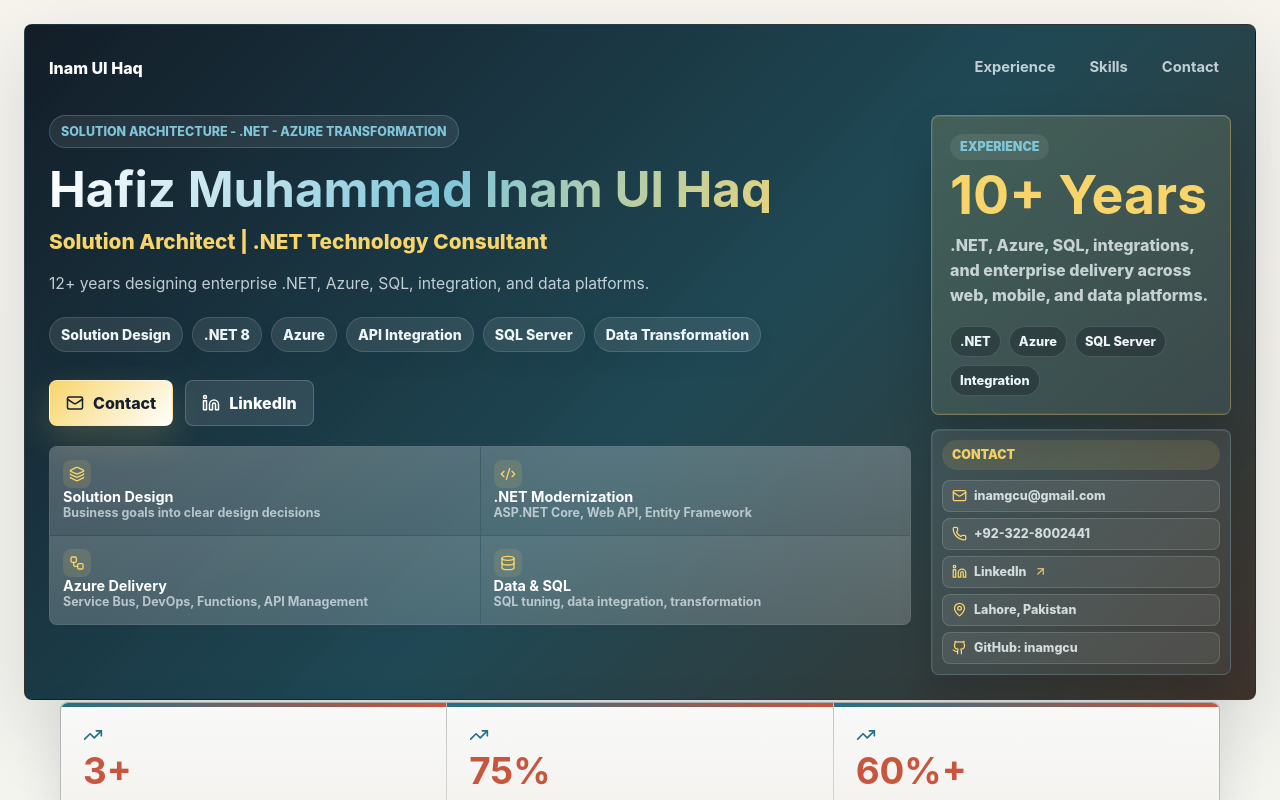
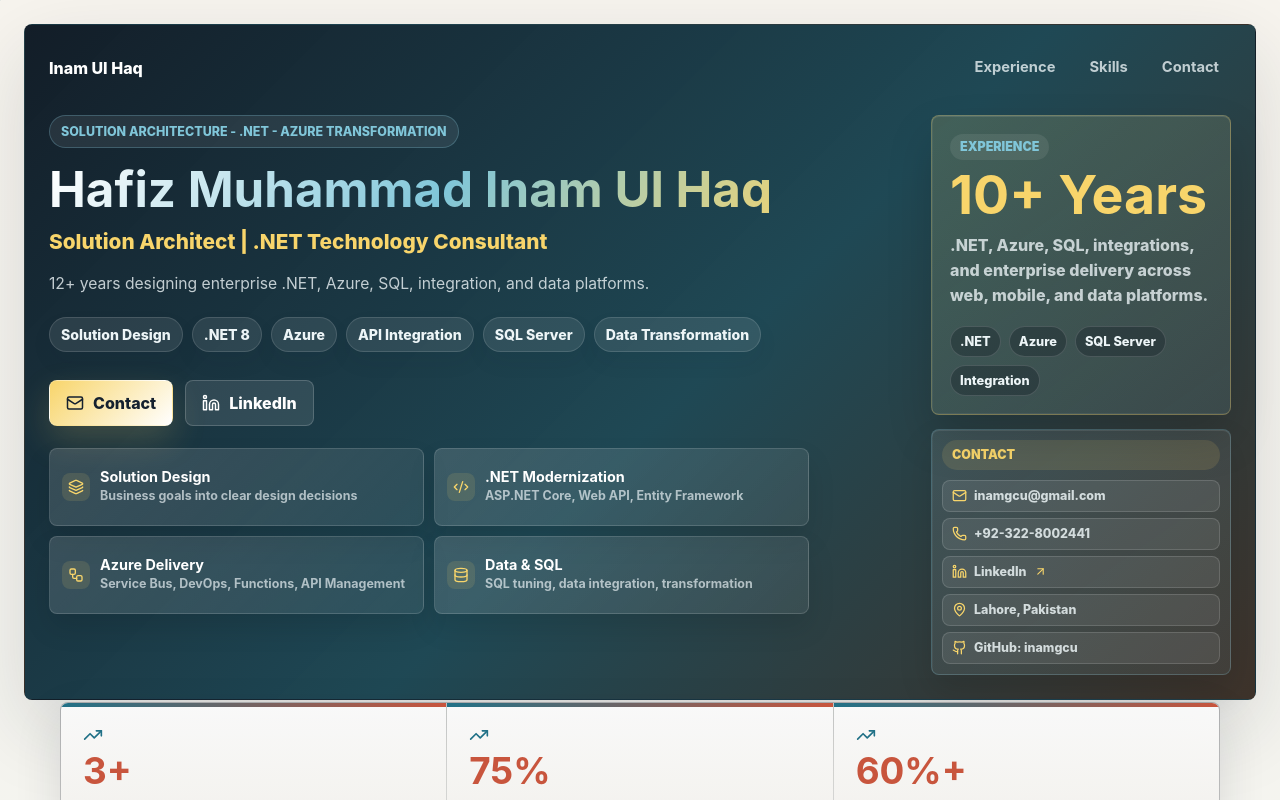
Before and after one commit to inamgcu/portfolio, a React (Vite) app: page / in a window 1280 px wide. Shown: the top 800 px of the page. Built offline with nearby package versions, Linux system fonts and the light colour scheme.

Commit message:
Refine hero signal tiles

```diff
--- a/src/styles.css
+++ b/src/styles.css
@@ -366,30 +366,35 @@ h1 {
 }
 
 .hero-board {
-  width: 100%;
-  margin: 20px 0 0;
+  width: min(760px, 100%);
+  margin: 22px 0 0;
   display: block;
 }
 
 .signal-grid {
   display: grid;
   grid-template-columns: repeat(2, minmax(0, 1fr));
-  gap: 1px;
-  overflow: hidden;
-  border: 1px solid rgba(255, 255, 255, 0.14);
-  border-radius: 8px;
-  background: rgba(255, 255, 255, 0.14);
+  gap: 10px;
 }
 
 .signal-card {
-  min-height: 88px;
-  padding: 13px;
+  min-height: 78px;
+  padding: 12px;
   display: grid;
-  align-content: space-between;
-  background: linear-gradient(180deg, rgba(255, 255, 255, 0.13), rgba(255, 255, 255, 0.07));
+  grid-template-columns: auto minmax(0, 1fr);
+  grid-template-rows: auto auto;
+  column-gap: 10px;
+  align-content: center;
+  align-items: center;
+  border: 1px solid rgba(255, 255, 255, 0.14);
+  border-radius: 8px;
+  background:
+    linear-gradient(135deg, rgba(255, 255, 255, 0.14), rgba(255, 255, 255, 0.07));
+  box-shadow: 0 14px 28px rgba(0, 0, 0, 0.1);
 }
 
 .signal-card svg {
+  grid-row: 1 / span 2;
   width: 28px;
   height: 28px;
   padding: 6px;
@@ -402,6 +407,7 @@ h1 {
   color: #ffffff;
   font-size: 0.9rem;
   line-height: 1.2;
+  margin-bottom: 3px;
 }
 
 .signal-card span {
```
